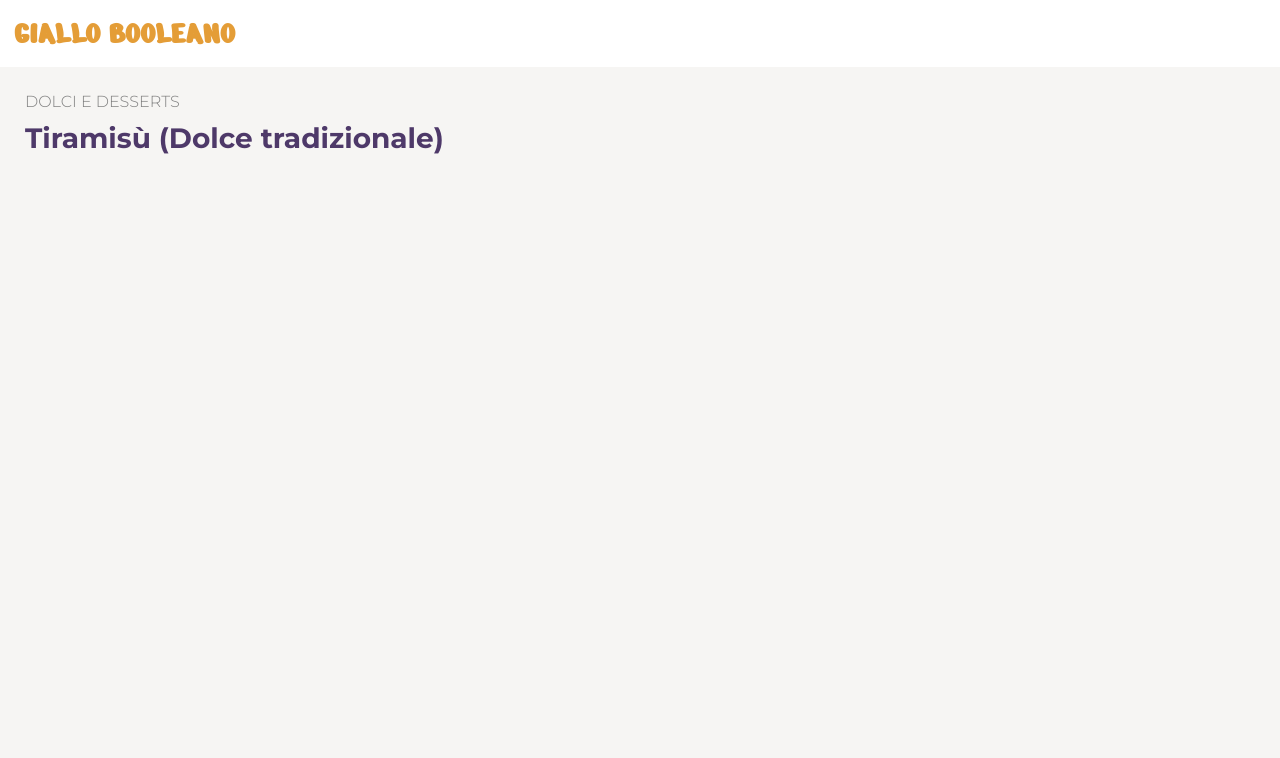
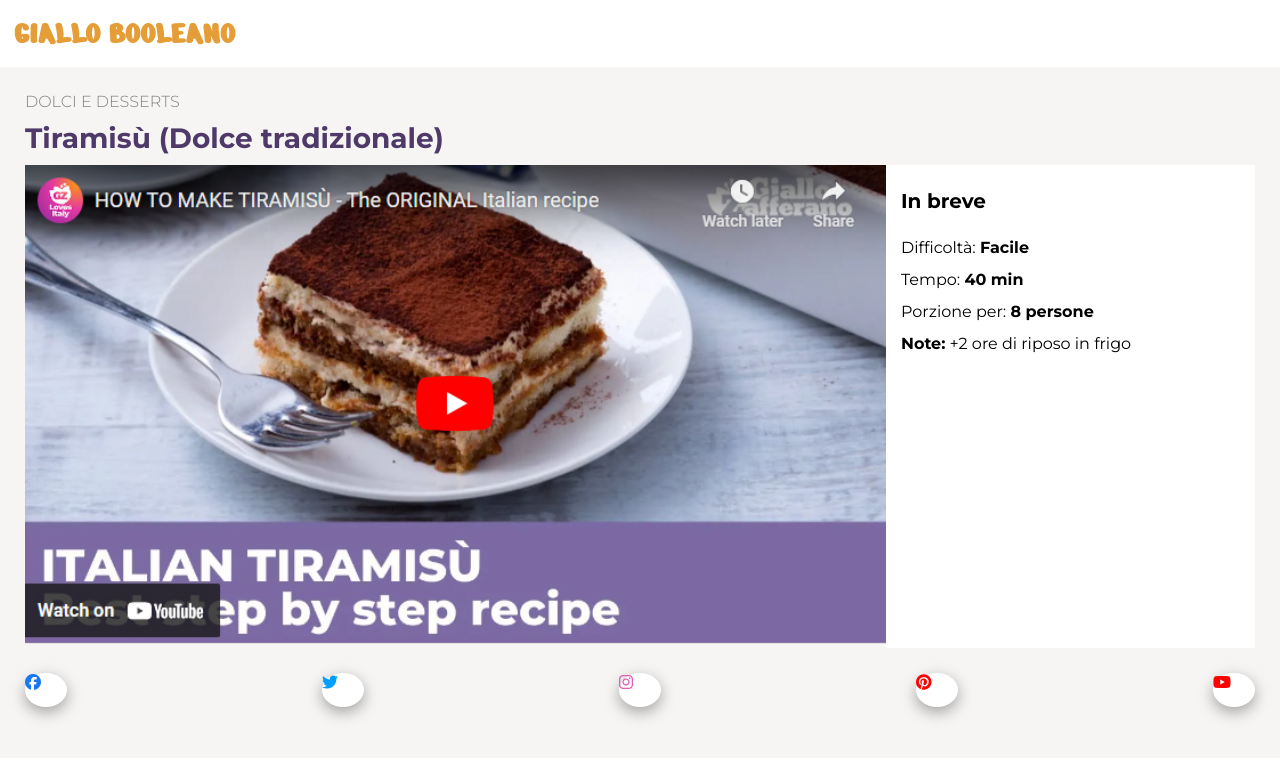
Before and after one commit to Alessandro-Frisone/htmlcss-responsive-layout, a plain HTML site: page index.html in a window 1280 px wide. Drawn offline with Linux system fonts and the light colour scheme.

Commit message:
feat: link social

```diff
--- a/css/style.css
+++ b/css/style.css
@@ -16,6 +16,12 @@
     margin-left: auto;
     margin-right: auto;
 }
+
+.row{
+    display: flex;
+    flex-wrap: wrap;
+}
+
 
 
 /* ------------------
@@ -43,6 +49,18 @@ h3{
 
 
 
+/*----------------
+    BUTTONS
+------------------*/
+.btn {
+    background-color: transparent;
+    font-family: inherit;
+    border: none;
+    padding: 6px 12px;
+    cursor: pointer;
+}
+
+
 
 
 /* ------------------
@@ -58,6 +76,7 @@ header{
     left: 0;
     z-index: 10;
 }
+
 
 
 
@@ -77,6 +96,69 @@ main{
     display: none;
 }
 
+img{
+    width: 100%;
+}
+
+.col-video{
+    width: 100%;
+}
+
+.col-detail{
+    width: 100%;
+    padding-top: 20px;
+    padding-bottom: 30px;
+    padding-left: 15px;
+    line-height: 2em;
+    background-color: white;
+}
+
+.col-detail p{
+    font-size: 20px;
+    margin-bottom: 15px;
+}
+
+.link-social{
+    margin-top: 25px;
+    display: flex;
+    justify-content: space-between;
+}
+
+.circle {
+    background: white;
+    border-radius: 50%;
+    width: 42px;
+    height: 34px;
+    box-shadow: rgba(0, 0, 0, 0.35) 0px 5px 15px;
+}
+
+
+/* ------------------
+    LOGHI SOCIAL
+------------------ */
+.fa-facebook{
+    color: #1a77f3;
+}
+
+.fa-twitter{
+    color: #009eff;
+}
+
+.fa-instagram{
+    color: #df5db2;
+}
+
+.fa-pinterest{
+    color: red;
+}
+
+.fa-youtube{
+    color: red;
+}
+
+
+
+
 /* ------------------
     LAYOUT
 ------------------ */
@@ -89,6 +171,13 @@ main{
     }
 }
 
-@media screen and (min-width 992px) {
+@media screen and (min-width: 992px) {
+    .col-video{
+        width: 70%;
+    }
 
+    .col-detail{
+        width: 30%;
+        flex-wrap: wrap;
+    }
 }
--- a/index.html
+++ b/index.html
@@ -8,6 +8,11 @@
     <link rel="preconnect" href="https://fonts.gstatic.com" crossorigin>
     <link href="https://fonts.googleapis.com/css2?family=Montserrat:ital,wght@0,100..900;1,100..900&family=Nerko+One&display=swap" rel="stylesheet">
     <!-- GOOGLE FONTS -->
+      <!-- FONTAWESOME -->
+    <link rel="stylesheet" href="https://cdnjs.cloudflare.com/ajax/libs/font-awesome/6.6.0/css/all.min.css"
+    integrity="sha512-Kc323vGBEqzTmouAECnVceyQqyqdsSiqLQISBL29aUW4U/M7pSPA/gEUZQqv1cwx4OnYxTxve5UMg5GT6L4JJg=="
+    crossorigin="anonymous" referrerpolicy="no-referrer" />
+    <!-- /FONTAWESOME -->
     <link rel="stylesheet" href="css/style.css">
     <title>Giallo Boolean</title>
 </head>
@@ -19,6 +24,25 @@
         <section class="intro">
             <h3>DOLCI E DESSERTS</h3>
             <h2>Tiramisù <span> (Dolce tradizionale)</span></h2>
+            <div class="row">
+                <div class="col-video">
+                    <img src="./img/image (10).png" alt="Youtube video">
+                </div>
+                <div class="col-detail">
+                    <p><strong>In breve</strong></p>
+                    <div>Difficoltà: <strong>Facile</strong></div>
+                    <div>Tempo: <strong>40 min</strong></div>
+                    <div>Porzione per: <strong>8 persone</strong></div>
+                    <div><strong>Note:</strong> +2 ore di riposo in frigo</div>
+                </div>
+            </div>
+            <div class="link-social">
+                <div class="circle"><i class="fa-brands fa-facebook"></i></div>
+                <div class="circle"><i class="fa-brands fa-twitter"></i></div>
+                <div class="circle"><i class="fa-brands fa-instagram"></i></div>
+                <div class="circle"><i class="fa-brands fa-pinterest"></i></div>
+                <div class="circle"><i class="fa-brands fa-youtube"></i></div>
+            </div>
         </section>
     </main>
 </body>
```
